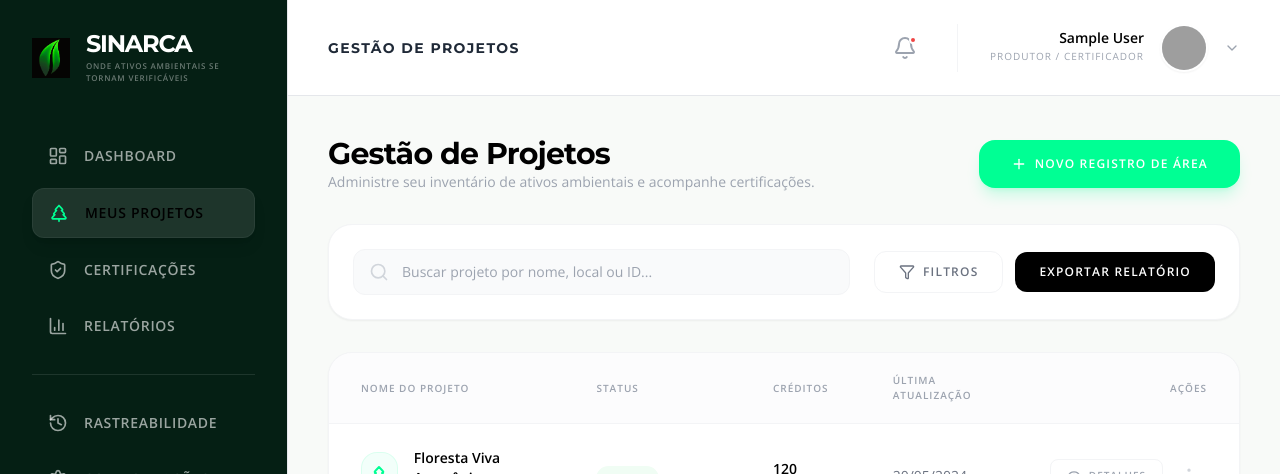
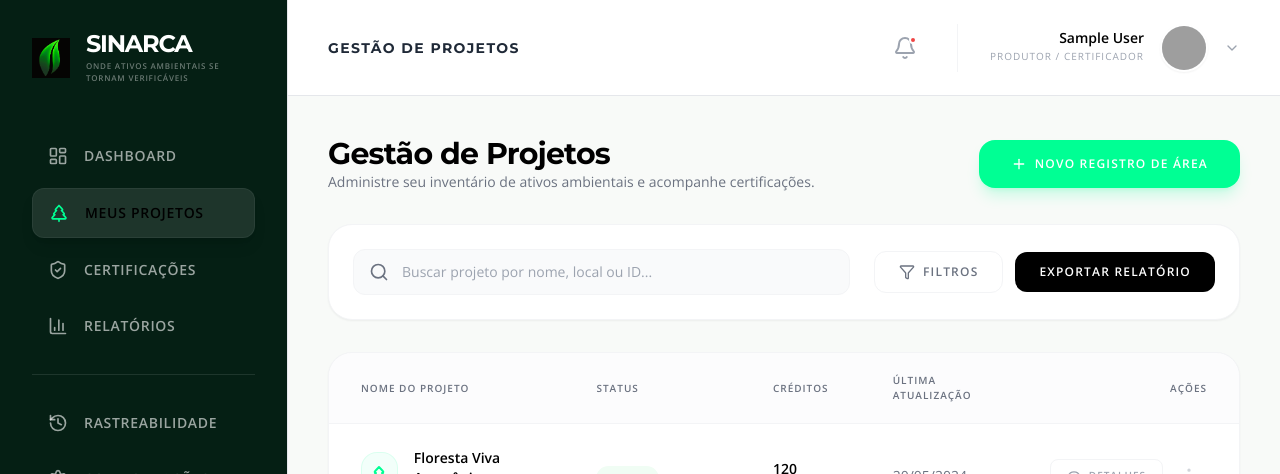
Before and after one commit to Vmont-Tech/sinarca, a React (Vite) app: page /painel/certificadora in a window 1280 px wide. Shown: the top 474 px of the page. Built offline with nearby package versions, Linux system fonts and the light colour scheme; sample sign-in values are in the browser's storage; grey boxes are pictures that could not be loaded.

Commit message:
style: final contrast refinements and institutional branding consistency

```diff
--- a/src/components/ProjectCardMRCA.tsx
+++ b/src/components/ProjectCardMRCA.tsx
@@ -32,7 +32,7 @@ export function ProjectCardMRCA({ data, compact = false }: ProjectCardMRCAProps)
             <div className="p-8 flex-1 flex flex-col">
                 <div className="mb-6">
                     <h3 className="text-xl font-bold text-black tracking-tight leading-tight group-hover:text-primary transition-colors">{data.project.name}</h3>
-                    <div className="flex items-center gap-1.5 text-gray-400 text-xs mt-2 font-medium">
+                    <div className="flex items-center gap-1.5 text-gray-500 text-xs mt-2 font-medium">
                         <MapPin className="w-3.5 h-3.5" /> {data.project.location}
                     </div>
                 </div>
@@ -40,7 +40,7 @@ export function ProjectCardMRCA({ data, compact = false }: ProjectCardMRCAProps)
                 {/* Metrics Grid */}
                 <div className="grid grid-cols-2 gap-4 mb-8">
                     <div className="bg-gray-50 p-4 rounded-2xl border border-gray-100">
-                        <p className="text-[9px] text-gray-400 uppercase font-bold tracking-widest mb-1">Volume</p>
+                        <p className="text-[9px] text-gray-500 uppercase font-bold tracking-widest mb-1">Volume</p>
                         <div className="flex items-baseline gap-1">
                             <span className="text-lg font-black text-black">{data.quantity.toLocaleString()}</span>
                             <span className="text-[9px] text-gray-500 font-bold">tCO2e</span>
--- a/src/pages/Dashboard/CertifierPanel.tsx
+++ b/src/pages/Dashboard/CertifierPanel.tsx
@@ -30,7 +30,7 @@ export default function CertifierPanel() {
             <div className="flex flex-col md:flex-row md:items-center justify-between gap-4">
                 <div>
                     <h1 className="text-3xl font-bold text-black tracking-tight">Gestão de Projetos</h1>
-                    <p className="text-sm text-gray-400">Administre seu inventário de ativos ambientais e acompanhe certificações.</p>
+                    <p className="text-sm text-gray-500">Administre seu inventário de ativos ambientais e acompanhe certificações.</p>
                 </div>
                 <button
                     onClick={() => navigate('/painel/registrar-inventario')}
@@ -44,7 +44,7 @@ export default function CertifierPanel() {
             {/* Filters & Search */}
             <div className="bg-white p-6 rounded-3xl border border-gray-100 shadow-sm flex flex-col md:flex-row items-center justify-between gap-6">
                 <div className="relative flex-1 w-full">
-                    <Search className="absolute left-4 top-1/2 -translate-y-1/2 w-5 h-5 text-gray-300" />
+                    <Search className="absolute left-4 top-1/2 -translate-y-1/2 w-5 h-5 text-gray-500" />
                     <input
                         type="text"
                         placeholder="Buscar projeto por nome, local ou ID..."
@@ -67,11 +67,11 @@ export default function CertifierPanel() {
                 <table className="w-full text-left">
                     <thead>
                         <tr className="bg-gray-50/50 border-b border-gray-100">
-                            <th className="px-8 py-5 text-[10px] font-bold text-gray-400 uppercase tracking-widest">Nome do Projeto</th>
-                            <th className="px-8 py-5 text-[10px] font-bold text-gray-400 uppercase tracking-widest">Status</th>
-                            <th className="px-8 py-5 text-[10px] font-bold text-gray-400 uppercase tracking-widest">Créditos</th>
-                            <th className="px-8 py-5 text-[10px] font-bold text-gray-400 uppercase tracking-widest">Última Atualização</th>
-                            <th className="px-8 py-5 text-[10px] font-bold text-gray-400 uppercase tracking-widest text-right">Ações</th>
+                            <th className="px-8 py-5 text-[10px] font-bold text-gray-500 uppercase tracking-widest">Nome do Projeto</th>
+                            <th className="px-8 py-5 text-[10px] font-bold text-gray-500 uppercase tracking-widest">Status</th>
+                            <th className="px-8 py-5 text-[10px] font-bold text-gray-500 uppercase tracking-widest">Créditos</th>
+                            <th className="px-8 py-5 text-[10px] font-bold text-gray-500 uppercase tracking-widest">Última Atualização</th>
+                            <th className="px-8 py-5 text-[10px] font-bold text-gray-500 uppercase tracking-widest text-right">Ações</th>
                         </tr>
                     </thead>
                     <tbody className="divide-y divide-gray-100">
--- a/src/pages/Dashboard/Settings.tsx
+++ b/src/pages/Dashboard/Settings.tsx
@@ -42,17 +42,17 @@ export default function Settings() {
                             </button>
                         </div>
                         <h3 className="text-xl font-bold text-black uppercase tracking-tight">{name}</h3>
-                        <p className="text-xs font-bold text-gray-400 uppercase tracking-widest mt-1">
+                        <p className="text-xs font-bold text-gray-500 uppercase tracking-widest mt-1">
                             {user?.role === 'producer' ? 'Produtor Rural' : user?.role === 'company' ? 'Empresa Compradora' : 'Auditor Ambiental'}
                         </p>
 
                         <div className="w-full mt-8 pt-8 border-t border-gray-50 space-y-4">
                             <div className="flex items-center justify-between text-xs">
-                                <span className="text-gray-400 font-bold uppercase tracking-widest">ID Usuário</span>
+                                <span className="text-gray-500 font-bold uppercase tracking-widest">ID Usuário</span>
                                 <span className="text-black font-mono font-bold">#USR-2024-9981</span>
                             </div>
                             <div className="flex items-center justify-between text-xs">
-                                <span className="text-gray-400 font-bold uppercase tracking-widest">Status</span>
+                                <span className="text-gray-500 font-bold uppercase tracking-widest">Status</span>
                                 <span className="text-primary font-bold uppercase tracking-widest flex items-center gap-1.5">
                                     <ShieldCheck className="w-3 h-3" /> Verificado
                                 </span>
@@ -80,7 +80,7 @@ export default function Settings() {
 
                         <div className="grid grid-cols-1 md:grid-cols-2 gap-8">
                             <div className="flex flex-col gap-2">
-                                <label className="text-[10px] font-bold text-gray-400 uppercase tracking-widest ml-1">Nome Completo</label>
+                                <label className="text-[10px] font-bold text-gray-500 uppercase tracking-widest ml-1">Nome Completo</label>
                                 <div className="relative">
                                     <input
                                         type="text"
@@ -91,7 +91,7 @@ export default function Settings() {
                                 </div>
                             </div>
                             <div className="flex flex-col gap-2">
-                                <label className="text-[10px] font-bold text-gray-400 uppercase tracking-widest ml-1">E-mail Corporativo</label>
+                                <label className="text-[10px] font-bold text-gray-500 uppercase tracking-widest ml-1">E-mail Corporativo</label>
                                 <div className="relative">
                                     <input
                                         type="email"
@@ -102,7 +102,7 @@ export default function Settings() {
                                 </div>
                             </div>
                             <div className="flex flex-col gap-2">
-                                <label className="text-[10px] font-bold text-gray-400 uppercase tracking-widest ml-1">Organização / Razão Social</label>
+                                <label className="text-[10px] font-bold text-gray-500 uppercase tracking-widest ml-1">Organização / Razão Social</label>
                                 <div className="relative">
                                     <input
                                         type="text"
@@ -113,7 +113,7 @@ export default function Settings() {
                                 </div>
                             </div>
                             <div className="flex flex-col gap-2">
-                                <label className="text-[10px] font-bold text-gray-400 uppercase tracking-widest ml-1">Telefone de Contato</label>
+                                <label className="text-[10px] font-bold text-gray-500 uppercase tracking-widest ml-1">Telefone de Contato</label>
                                 <div className="relative">
                                     <input
                                         type="text"
```
